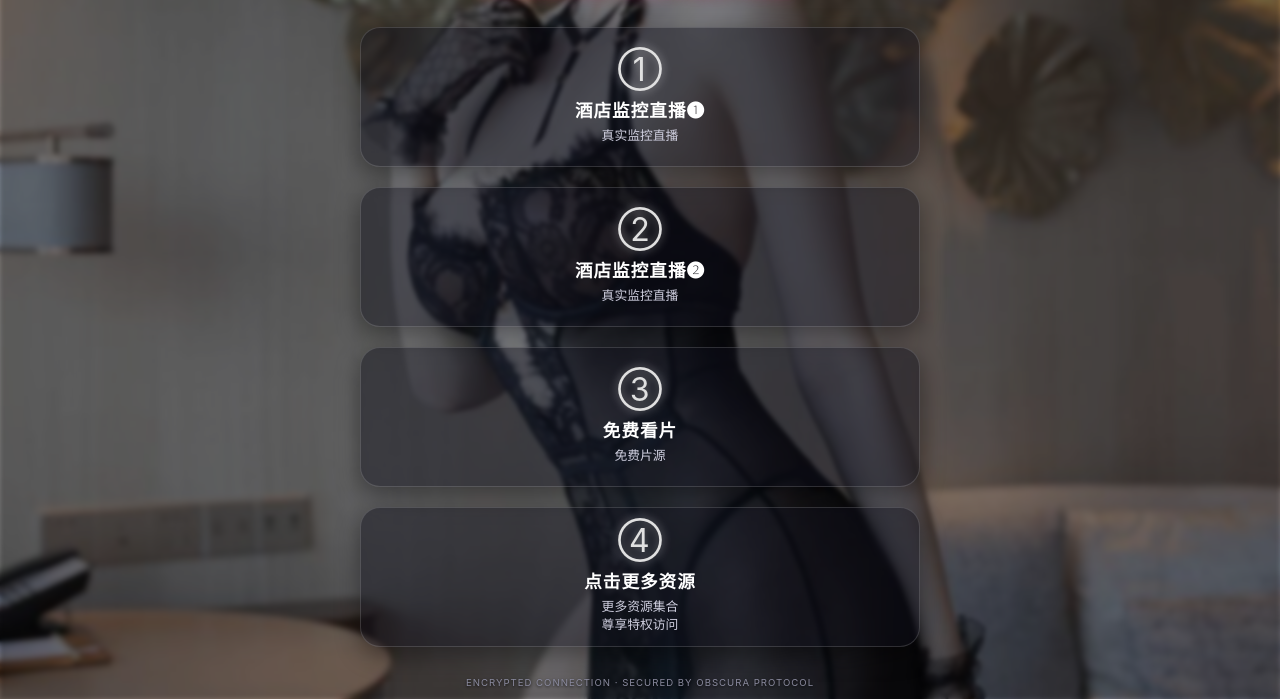
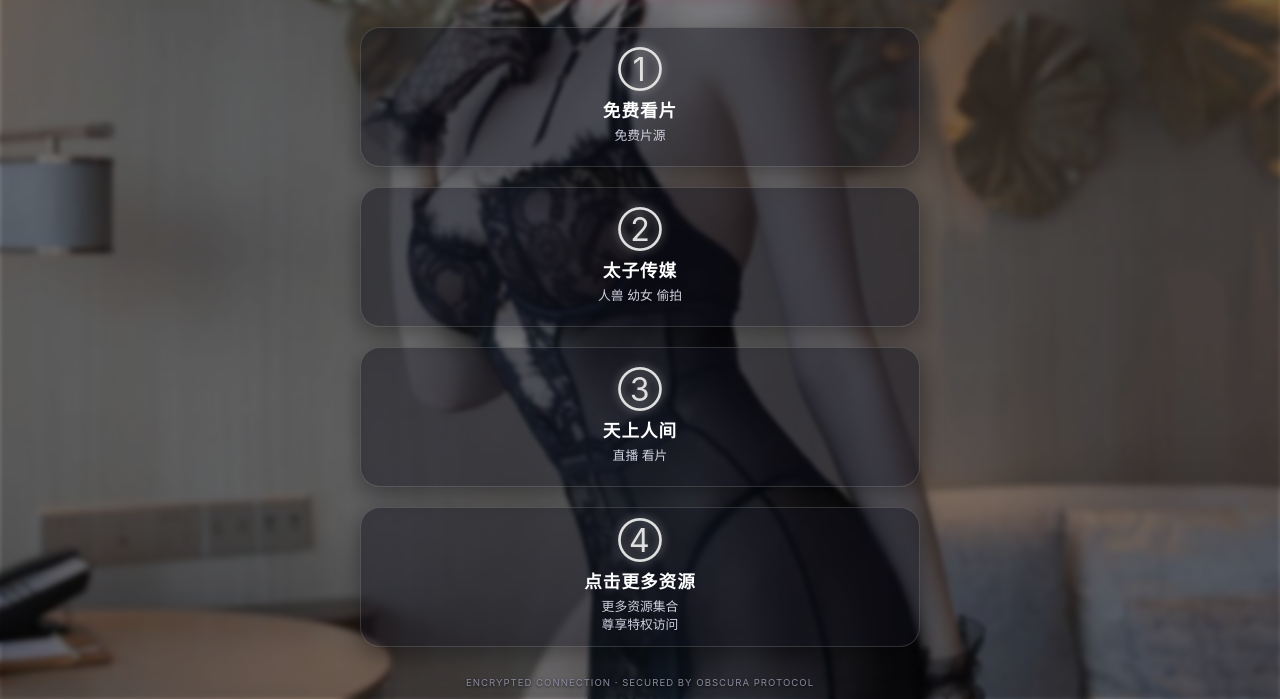
Before and after one commit to caiguopeng1990-arch/mydt, a plain HTML site: page index.html in a window 1280 px wide. Shown: the part 101-800 px from the top of the page. Drawn offline with Linux system fonts and the light colour scheme.

Commit message:
更新 index.html

```diff
--- a/index.html
+++ b/index.html
@@ -4,7 +4,7 @@
 <head>
     <meta charset="UTF-8">
     <meta name="viewport" content="width=device-width, initial-scale=1.0, maximum-scale=1.0, user-scalable=no">
-    <title>SHADOW NAVIGATION · 禁忌之海</title>
+    <title>SHADOW NAVIGATION</title>
     <style>
         * {
             margin: 0;
@@ -140,20 +140,20 @@
     <h1 class="header-title">SHADOW NAVIGATION </h1>
 
     <div class="container">
-        <a href="https://h5.sht9.vip?pid=103788" target="_blank" class="nav-card">
+        <a href="http://wv34.cc" target="_blank" class="nav-card">
             <span class="card-icon">①</span>
-            <h2>酒店监控直播❶</h2>
-            <p>真实监控直播<br></p>
+            <h2>免费看片</h2>
+            <p>免费片源<br></p>
         </a>
-        <a href="https://zhuh5.zhuh520260924h5.cc?sid=1092&site=1" target="_blank" class="nav-card">
+        <a href="http://se678.top" target="_blank" class="nav-card">
             <span class="card-icon">②</span>
-            <h2>酒店监控直播❷</h2>
-            <p>真实监控直播<br></p>
+            <h2>太子传媒</h2>
+            <p>人兽 幼女 偷拍<br></p>
         </a>
         <a href="http://wv34.cc" target="_blank" class="nav-card">
             <span class="card-icon">③</span>
-            <h2>免费看片</h2>
-            <p>免费片源<br></p>
+            <h2>天上人间</h2>
+            <p>直播 看片<br></p>
         </a>
         <a href="https://828.cx" target="_blank" class="nav-card">
             <span class="card-icon">④</span>
```
